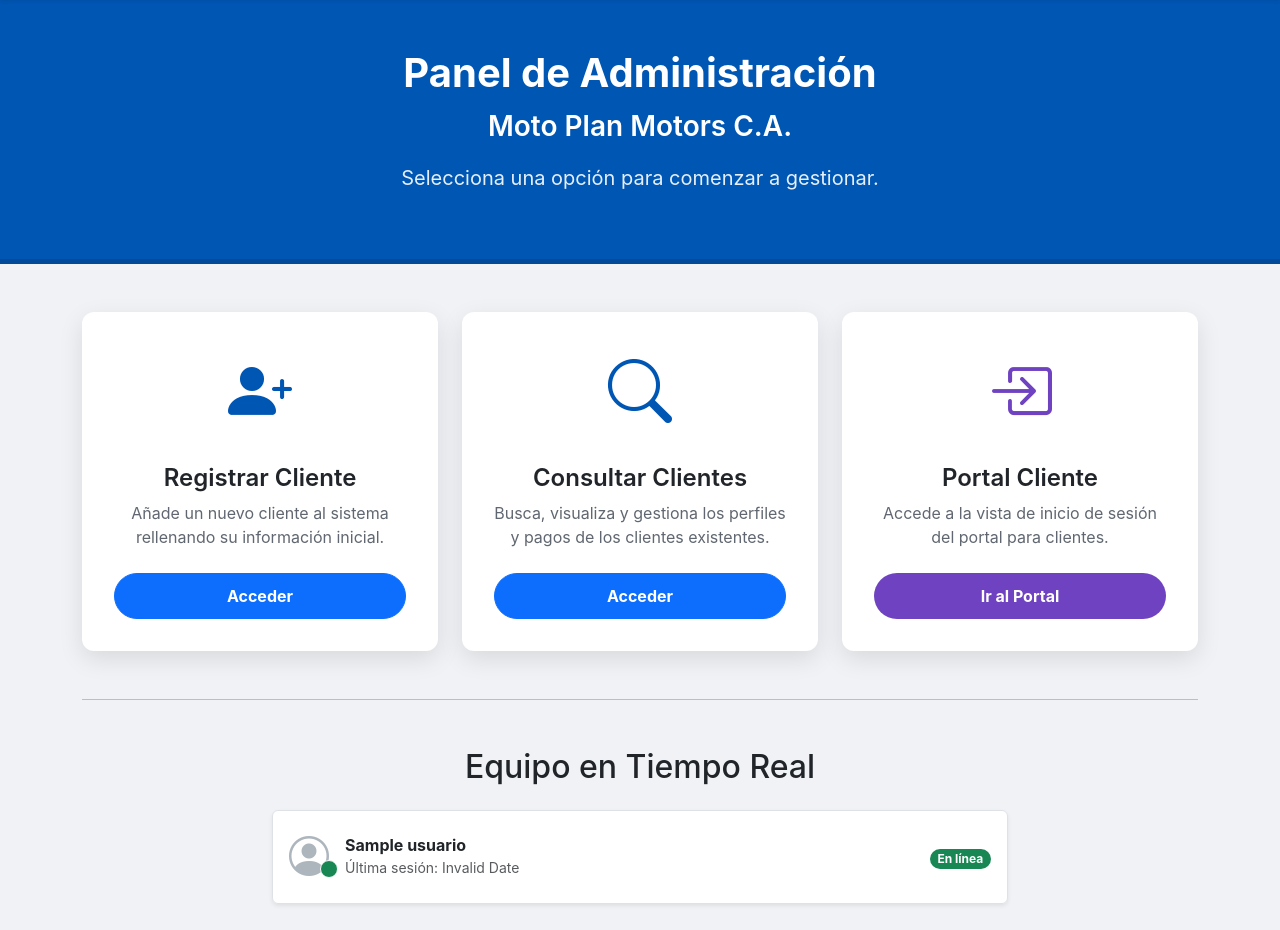
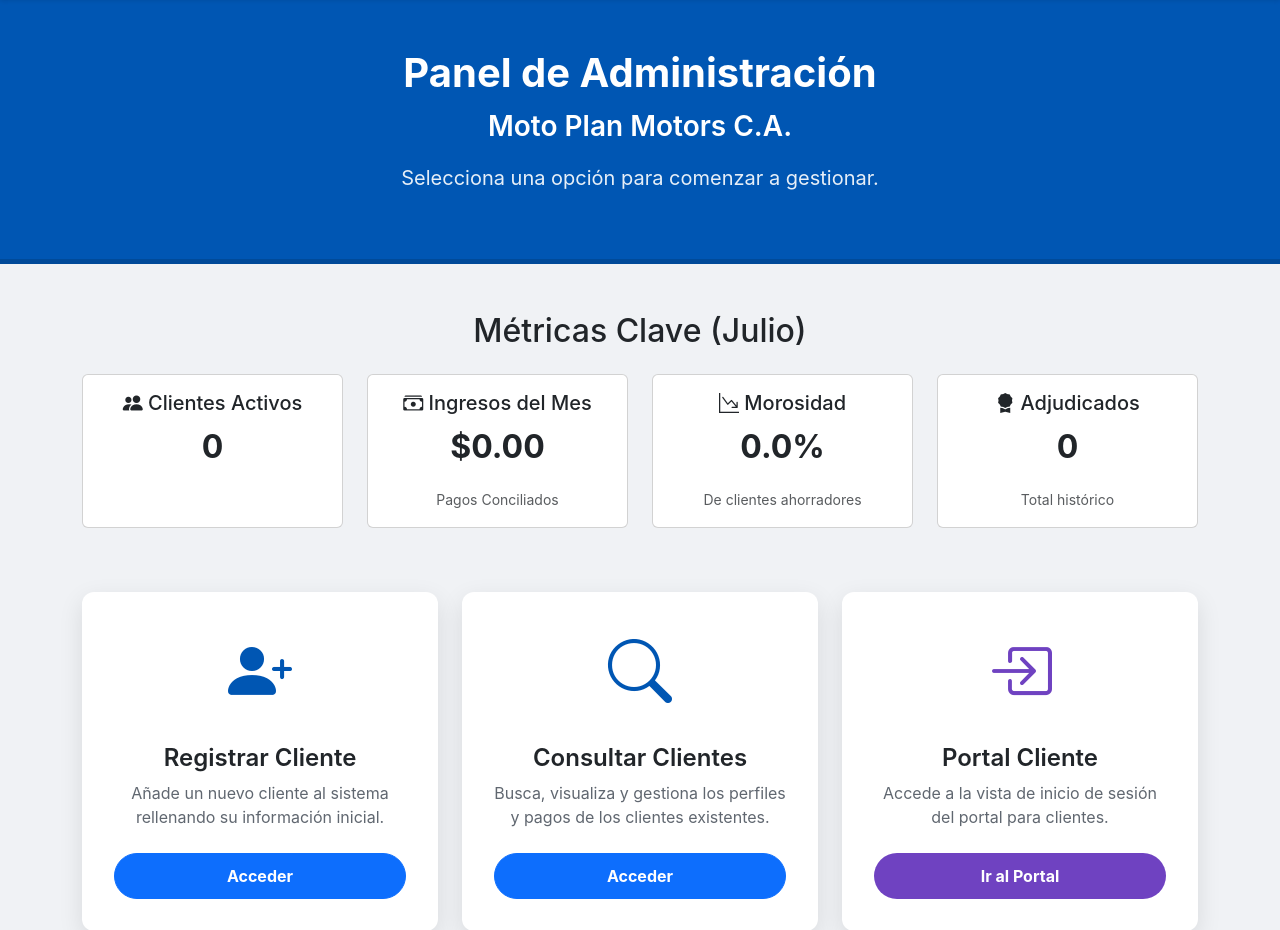
Before and after one commit to Cjyuyo/mi_app_clientes, a Flask app: page /hub in a window 1280 px wide. Shown: the part 57-987 px from the top of the page. Run offline with Flask 3, Linux system fonts and the light colour scheme; the visitor is signed in with stand-in values (Sample User, id 1); a database or web service that is not in the repository returns one stand-in record (values such as "Sample title"); data that the repository does not hold is empty; some libraries are stand-ins or nearby versions.

Commit message:
feat: Implementa Dashboard Administrativo en Hub (V2.2)

```diff
--- a/app.py
+++ b/app.py
@@ -4,7 +4,7 @@ import psycopg2.extras
 from flask import Flask, render_template, request, g, flash, redirect, url_for, session, Response
 from dotenv import load_dotenv
 from decimal import Decimal
-from datetime import datetime, timedelta
+from datetime import datetime, timedelta, date
 import random
 from werkzeug.security import check_password_hash, generate_password_hash
 from functools import wraps
@@ -183,18 +183,76 @@ def home():
 def hub():
     conn = get_db()
     usuarios = []
+    dashboard_metrics = {
+        'clientes_activos': 0,
+        'clientes_inscritos': 0,
+        'clientes_adjudicados': 0,
+        'ingresos_mes_conciliados': 0,
+        'indice_morosidad': 0.0,
+        'mes_actual': ''
+    }
+
     if conn:
-        with conn.cursor() as cur:
-            cur.execute("""
-                SELECT
-                    usuario,
-                    ultimo_login,
-                    (estatus_online AND ultimo_visto > NOW() - INTERVAL '5 minutes') AS esta_en_linea
-                FROM administradores
-                ORDER BY usuario
-            """)
-            usuarios = cur.fetchall()
-    return render_template('hub.html', anio_actual=datetime.now().year, usuarios=usuarios)
+        try:
+            with conn.cursor() as cur:
+                # Obtener usuarios en línea
+                cur.execute("""
+                    SELECT
+                        usuario,
+                        ultimo_login,
+                        (estatus_online AND ultimo_visto > NOW() - INTERVAL '5 minutes') AS esta_en_linea
+                    FROM administradores
+                    ORDER BY usuario
+                """)
+                usuarios = cur.fetchall()
+
+                # Obtener métricas del dashboard
+                cur.execute("SELECT COUNT(*) FROM clientes WHERE estatus = 'activo'")
+                dashboard_metrics['clientes_activos'] = cur.fetchone()[0]
+
+                cur.execute("SELECT COUNT(*) FROM clientes WHERE proceso = 'INSCRITO'")
+                dashboard_metrics['clientes_inscritos'] = cur.fetchone()[0]
+
+                cur.execute("SELECT COUNT(*) FROM clientes WHERE proceso = 'ADJUDICADO'")
+                dashboard_metrics['clientes_adjudicados'] = cur.fetchone()[0]
+
+                # Calcular ingresos del mes
+                today = date.today()
+                first_day_of_month = today.replace(day=1)
+                cur.execute(
+                    "SELECT COALESCE(SUM(monto), 0) FROM pagos WHERE estado_pago = 'Conciliado' AND fecha_pago >= %s",
+                    (first_day_of_month,)
+                )
+                dashboard_metrics['ingresos_mes_conciliados'] = cur.fetchone()[0]
+
+                # Calcular índice de morosidad
+                cur.execute("SELECT COUNT(*) FROM clientes WHERE proceso = 'Ahorrador' AND estatus = 'activo'")
+                total_ahorradores = cur.fetchone()[0]
+
+                if total_ahorradores > 0:
+                    query_pagaron_mes = """
+                        SELECT COUNT(DISTINCT p.cliente_id)
+                        FROM pagos p
+                        JOIN clientes c ON p.cliente_id = c.id
+                        WHERE p.tipo_pago = 'Cuota'
+                        AND p.estado_pago = 'Conciliado'
+                        AND c.proceso = 'Ahorrador'
+                        AND c.estatus = 'activo'
+                        AND p.fecha_pago >= %s
+                    """
+                    cur.execute(query_pagaron_mes, (first_day_of_month,))
+                    ahorradores_al_dia = cur.fetchone()[0]
+
+                    clientes_en_mora = total_ahorradores - ahorradores_al_dia
+                    dashboard_metrics['indice_morosidad'] = (clientes_en_mora / total_ahorradores) * 100
+
+                dashboard_metrics['mes_actual'] = get_nombre_mes(today.month)
+
+        except psycopg2.Error as e:
+            flash(f"No se pudieron cargar las métricas del dashboard: {e}", "error")
+
+    return render_template('hub.html', anio_actual=datetime.now().year, usuarios=usuarios, metrics=dashboard_metrics)
+
 
 @app.route('/registrar')
 @admin_required
--- a/templates/hub.html
+++ b/templates/hub.html
@@ -105,6 +105,46 @@
     </div>
 
     <div class="container my-5">
+        <!-- Dashboard Metrics -->
+        <div class="row mb-5">
+            <h2 class="text-center mb-4">Métricas Clave ({{ metrics.mes_actual }})</h2>
+            <div class="col-md-3 mb-3">
+                <div class="card text-center h-100">
+                    <div class="card-body">
+                        <h5 class="card-title"><i class="bi bi-people-fill"></i> Clientes Activos</h5>
+                        <p class="card-text fs-2 fw-bold">{{ metrics.clientes_activos }}</p>
+                    </div>
+                </div>
+            </div>
+            <div class="col-md-3 mb-3">
+                <div class="card text-center h-100">
+                    <div class="card-body">
+                        <h5 class="card-title"><i class="bi bi-cash-stack"></i> Ingresos del Mes</h5>
+                        <p class="card-text fs-2 fw-bold">${{ "{:,.2f}".format(metrics.ingresos_mes_conciliados) }}</p>
+                         <small class="text-muted">Pagos Conciliados</small>
+                    </div>
+                </div>
+            </div>
+            <div class="col-md-3 mb-3">
+                <div class="card text-center h-100">
+                    <div class="card-body">
+                        <h5 class="card-title"><i class="bi bi-graph-down-arrow"></i> Morosidad</h5>
+                        <p class="card-text fs-2 fw-bold">{{ "%.1f"|format(metrics.indice_morosidad) }}%</p>
+                        <small class="text-muted">De clientes ahorradores</small>
+                    </div>
+                </div>
+            </div>
+            <div class="col-md-3 mb-3">
+                 <div class="card text-center h-100">
+                    <div class="card-body">
+                        <h5 class="card-title"><i class="bi bi-award-fill"></i> Adjudicados</h5>
+                        <p class="card-text fs-2 fw-bold">{{ metrics.clientes_adjudicados }}</p>
+                         <small class="text-muted">Total histórico</small>
+                    </div>
+                </div>
+            </div>
+        </div>
+        <!-- Action Cards -->
         <div class="row g-4 justify-content-center">
             <div class="col-lg-4 col-md-6">
                 <div class="hub-card">
```
